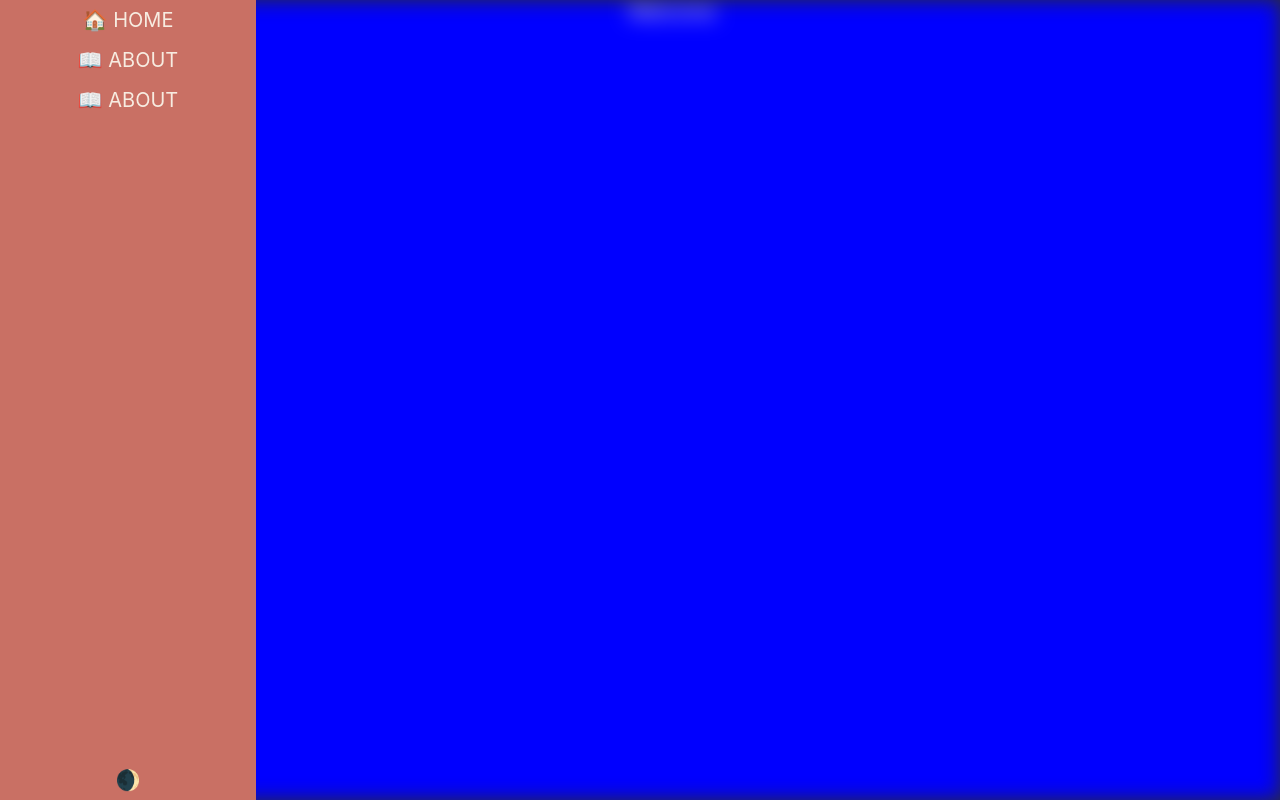
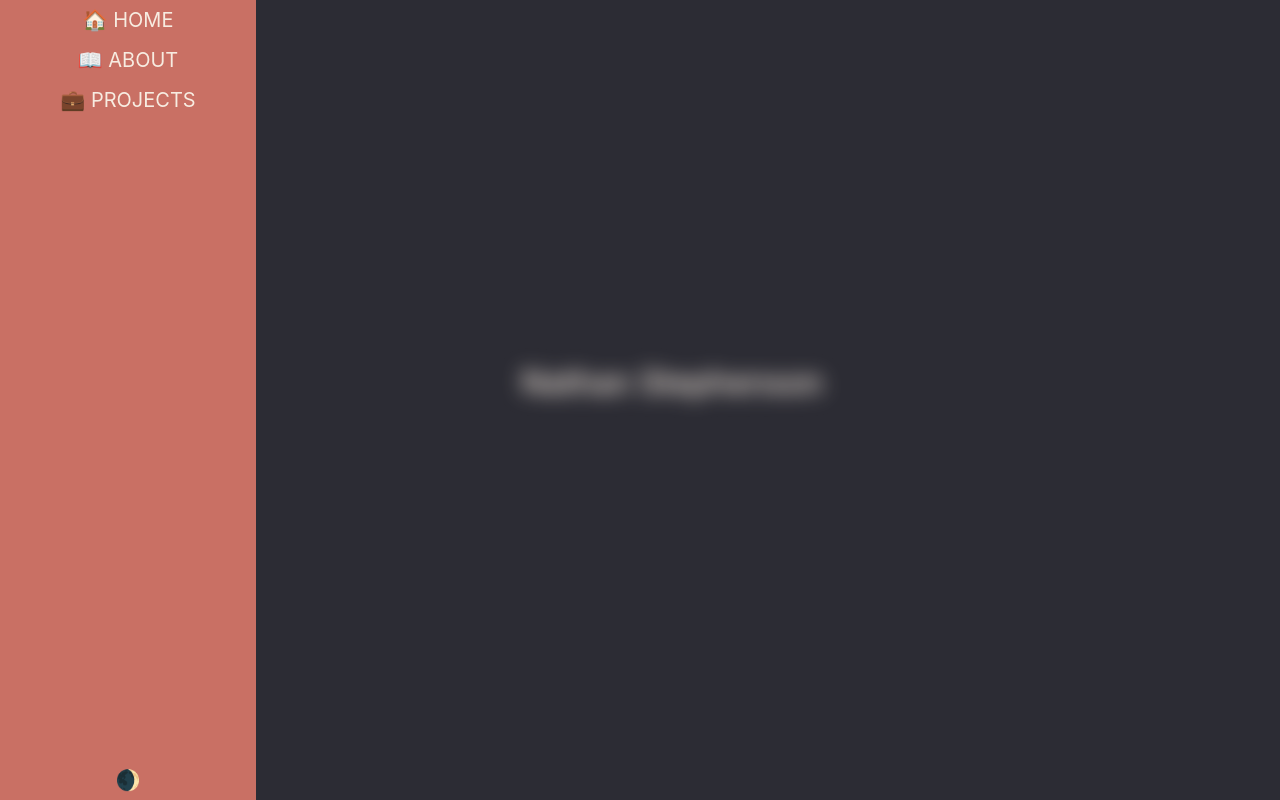
Before and after one commit to nathanstephenson/Portfolio, a React (Create React App) app in the folder portfolio/: page / in a window 1280 px wide. Shown: the top 800 px of the page. Built offline with nearby package versions, Linux system fonts and the light colour scheme.

Commit message:
implemented parallax scroll on welcome text

```diff
--- /dev/null
+++ b/portfolio/src/Utils.tsx
@@ -0,0 +1,3 @@
+export function getIntValue(value:string) {
+	return Number.parseInt(value.match('^[0-9]*') ? value.match('^[0-9]*')![0] : '0')
+}
--- a/portfolio/src/main/components/welcome/Welcome.css
+++ b/portfolio/src/main/components/welcome/Welcome.css
@@ -1,8 +1,23 @@
+:root {
+	--scroll-amount: 0;
+}
+
 
 .Welcome {
 	min-height: 100vh;
 	min-width: 100%;
-	background: blue;
-	visibility: visible;
-	opacity: 100%;
+	display: flex;
+	justify-content: center;
+  }
+
+.Welcome-content {
+	width: 50%;
+	height: 10%;
+	z-index: -1;
+	transform: translateY(0%);
 }
+
+.Welcome-text {
+	font-size: xx-large;
+	font-weight: 500;
+}
--- a/portfolio/src/main/components/welcome/Welcome.tsx
+++ b/portfolio/src/main/components/welcome/Welcome.tsx
@@ -1,36 +1,44 @@
-import { useLayoutEffect, useRef } from "react";
+import { useLayoutEffect } from "react";
 
 import './Welcome.css'
 
 const WELCOME = "Welcome"
+const WELCOME_CONTENT = "Welcome-content"
+const WELCOME_TEXT = "Welcome-text";
+const PARALLAX_MODIFIER = 0.8;
 
 export default function Welcome(props: any) {
+	document.documentElement.style.setProperty('--parallax-modifier', PARALLAX_MODIFIER.toString())
 
 	useLayoutEffect(() => {
-		function onScroll() {
+		function render() {
 			const welcome = document.getElementById(WELCOME)!
 			const height = Number.parseInt(welcome.style.minHeight!.match('^[0-9]*')?.[0]!)
 			const welcomeHeight = (height / 100) * window.innerHeight;
-			const scrollPercent = calculateSrollPercent(welcomeHeight, 0.5)
-			console.log(scrollPercent)
-			welcome.style.opacity = scrollPercent + '%'
+			const scrollPercent = calculateSrollPercent(welcomeHeight, PARALLAX_MODIFIER)
 			welcome.style.minHeight = '100vh'
-			// if(scrollPercent === 0){
-			// 	welcome.remove()
-			// 	window.removeEventListener('scroll', onScroll)
-			// 	setTimeout(() => {
-			// 		document.documentElement.scrollTop = 0;
-			// 	}, 100)
-			// }
+			setContentPosition(scrollPercent);
+			const welcome_content = document.getElementById(WELCOME_CONTENT)!
+			console.log(welcome_content.style.transform)
 		}
-	  	window.addEventListener('scroll', onScroll)
+	  	window.addEventListener('scroll', render)
+		render()
 	}, []);
 
 	return (
 		<div id={WELCOME} className={WELCOME}>
-			Welcome
+			<div id={WELCOME_CONTENT}>
+				<p className={WELCOME_TEXT}>Nathan Stephenson</p>
+			</div>
 		</div>
 	)
+}
+
+function setContentPosition(scrollPercent: number) {
+	const transformModifier = (200*PARALLAX_MODIFIER) - (scrollPercent * PARALLAX_MODIFIER);
+	const welcome_content = document.getElementById(WELCOME_CONTENT)!
+	const yVal = 100 - bellCurve(transformModifier, 50, 60) * 10000
+	welcome_content.style.transform = 'translateY(' + yVal + '%)';
 }
 
 function calculateSrollPercent(componentHeight: number, rate: number) : number{
@@ -38,3 +46,12 @@ function calculateSrollPercent(componentHeight: number, rate: number) : number{
 	const welcomeScrollPercent = (welcomeScrollAmount/componentHeight)*100
 	return welcomeScrollPercent > 0 ? welcomeScrollPercent : 0
 }
+
+function bellCurve(x: number, mean: number, standardDeviation: number) {
+	var stdDev = standardDeviation || 1;
+	var m = mean || 0;
+	var variance = stdDev * stdDev;
+	var a = 1 / Math.sqrt(2 * Math.PI * variance);
+	var b = -1 * ((x - m) * (x - m)) / (2 * variance);
+	return a * Math.exp(b);
+}
--- a/portfolio/src/main/navbar/Navbar.tsx
+++ b/portfolio/src/main/navbar/Navbar.tsx
@@ -3,6 +3,7 @@ import { Link } from 'react-router-dom'
 
 import 'App.css'
 import './Navbar.css'
+import { getIntValue } from 'Utils'
 
 const APP_INCLUDING_FOOTER = "App-including-footer"
 const BLUR_AMOUNT = "10px"
@@ -11,14 +12,14 @@ const NAVBAR_ITEM = "NavbarItem"
 const NAVBAR = "Navbar"
 const NAVBAR_WIDTH_THIN = "5%"
 const NAVBAR_WIDTH_WIDE = "20%"
-const PAGE_MARGIN_NAVBAR_SIDE = Number.parseInt(NAVBAR_WIDTH_THIN.match('^[0-9]*') ? NAVBAR_WIDTH_THIN.match('^[0-9]*')![0] : "0") + "%"
+const PAGE_MARGIN_NAVBAR_SIDE = getIntValue(NAVBAR_WIDTH_THIN) + "%"
 
 const SMALL_HOME = '\u{1F3E0}'
 const WIDE_HOME = SMALL_HOME + ' HOME'
 const SMALL_ABOUT = '\u{1F4D6}'
 const WIDE_ABOUT = SMALL_ABOUT + ' ABOUT'
 const SMALL_PROJECTS = '\u{1F4BC}'
-const WIDE_PROJECTS = SMALL_ABOUT + ' PROJECTS'
+const WIDE_PROJECTS = SMALL_PROJECTS + ' PROJECTS'
 const DAY_LOGO = '\u{26C5}'
 const NIGHT_LOGO = '\u{1F312}'
 
@@ -133,7 +134,7 @@ export default function Navbar() {
 		<div className={NAVBAR} id={NAVBAR} onMouseOver={widen} onMouseLeave={shrink}>
 			<NavbarItem name={textState.home} linkTo="" onClick={updateCurrentPage}/>
 			<NavbarItem name={textState.about} linkTo="about" onClick={updateCurrentPage}/>
-			<NavbarItem name={textState.about} linkTo="projects" onClick={updateCurrentPage}/>
+			<NavbarItem name={textState.projects} linkTo="projects" onClick={updateCurrentPage}/>
 			<NavbarItem name={textState.dark} linkTo={pageState.currentPage} onClick={updateNightMode}/>
 		</div>
 	)
--- a/portfolio/src/main/pages/about/About.tsx
+++ b/portfolio/src/main/pages/about/About.tsx
@@ -1,10 +1,12 @@
+import ContentBox from "main/components/contentBox/ContentBox";
+
 export default function Home() {
 	return (
 		<>
-		<p>Hi</p>
-		<p>
+		<ContentBox>Hi</ContentBox>
+		<ContentBox>
 			This is going to be the about page
-		</p>
+		</ContentBox>
 		</>
 	)
 }
```
